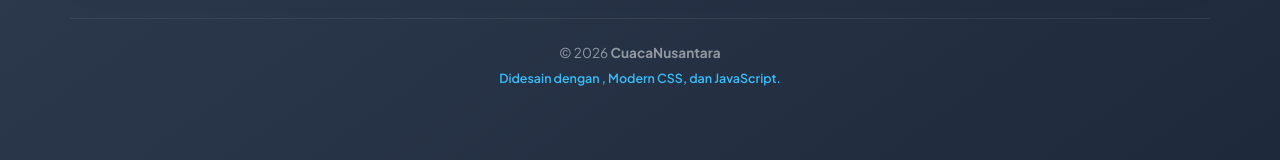
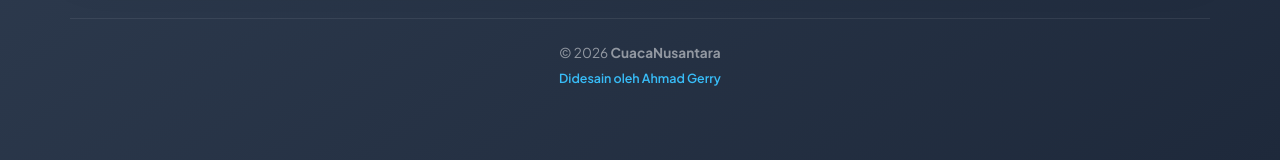
Before and after one commit to ahmadgerrysegororinoputra/Weather-app, a plain HTML site: page index.html in a window 1280 px wide. Shown: the part 1959-2119 px from the top of the page. Drawn offline with nearby package versions, Linux system fonts and the light colour scheme; no server answers.

Commit message:
Update website

```diff
--- a/index.html
+++ b/index.html
@@ -330,7 +330,7 @@
     <footer class="app-footer">
       <div class="footer-content">
         <p>© 2026 <strong>CuacaNusantara</strong> <a href="https://open-meteo.com/"</p>
-        <p class="footer-sub">Didesain dengan , Modern CSS, dan JavaScript.</p>
+        <p class="footer-sub">Didesain oleh Ahmad Gerry</p>
       </div>
     </footer>
 
```
